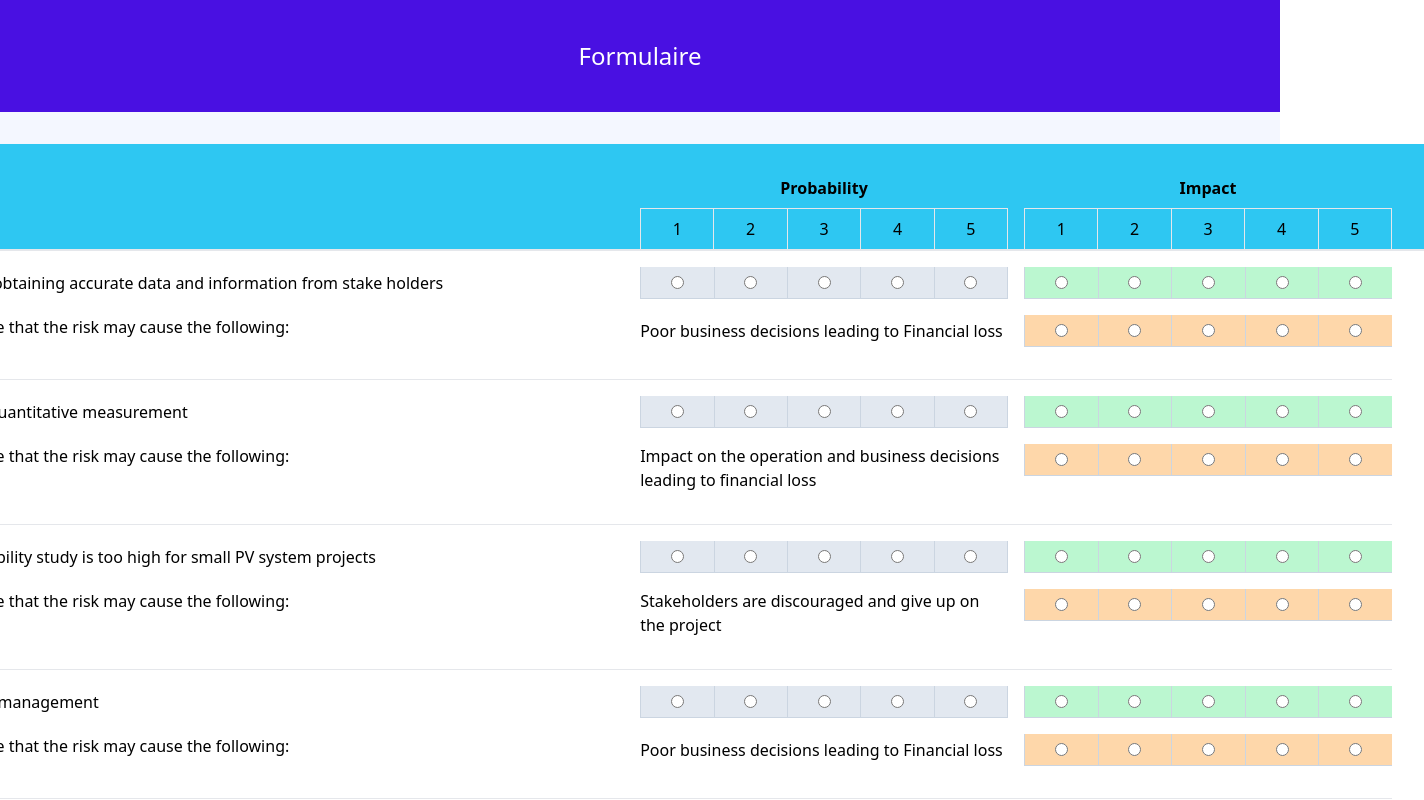
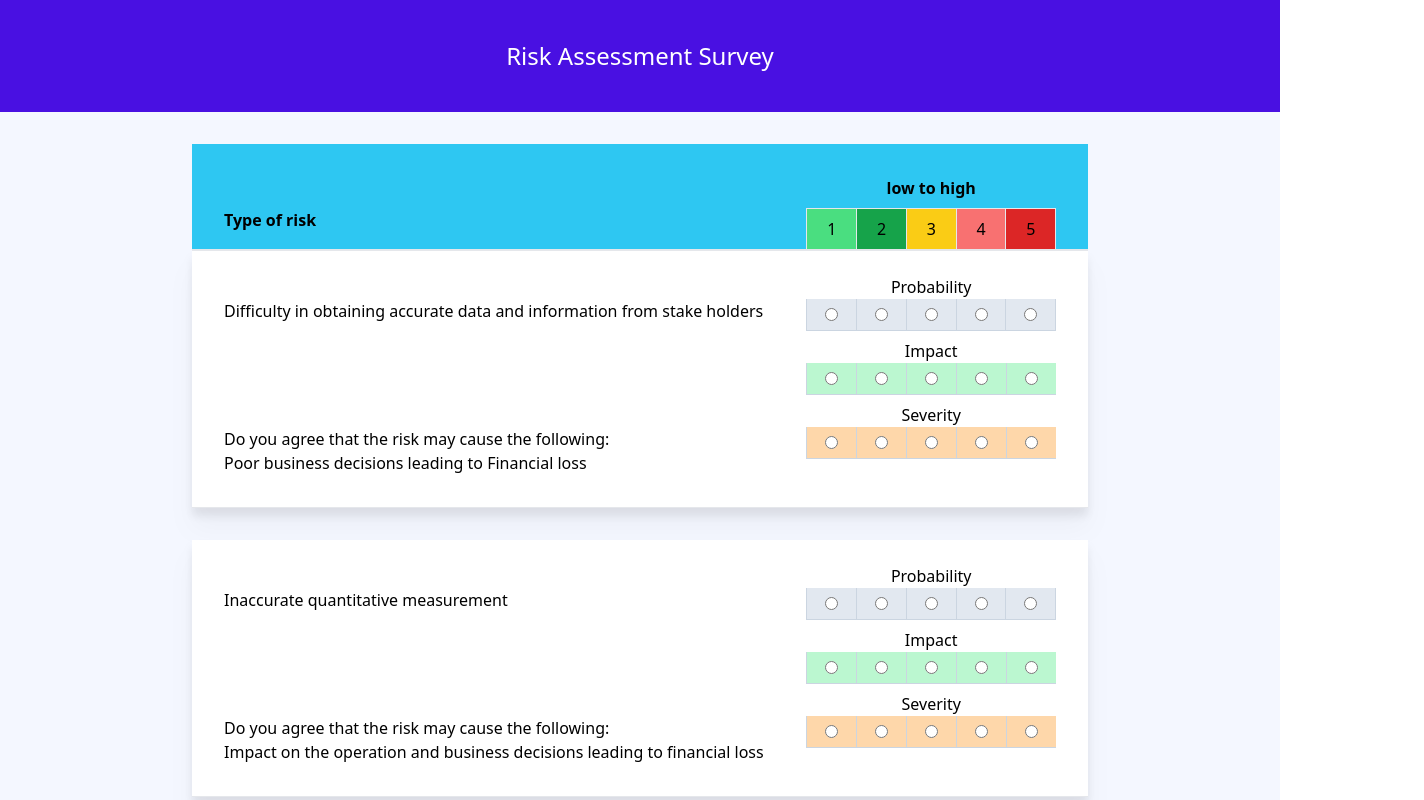
Before and after one commit to sandyr26/form-custom, a React (Vite) app: page / in a window 1280 px wide. Shown: the top 800 px of the page, 1424 px wide, since content can reach past the window. Built offline with nearby package versions, Linux system fonts and the light colour scheme.

Commit message:
updated style

```diff
--- a/src/components/atoms/RowData.jsx
+++ b/src/components/atoms/RowData.jsx
@@ -4,15 +4,20 @@ import data from "../../../data/data"
 export default function Row(props) {
 
   return (
-    <div className='px-8 pb-8'>
+    <div className=''>
         {
             data.map((item,index) =>
-                <div key={index} className='flex flex-col pb-8 border-b-[1px]'>
-                    <div className="flex gap-4 py-4">
-                        <div className='flex items-center w-[50%] h-8 pl-4'>
+                <div key={index} className='flex flex-col pb-8 px-8 pt-4 border-b-[1px] mb-8 bg-white drop-shadow-xl '>
+                    <div className="flex">
+                        <div className="w-[70%]">
+                            <div className="h-6 mt-2"></div>
+                            <div className='flex w-[100%] h-8'>
                                 {item.risk}
                             </div>
-                        <div className='flex h-8 w-[25%] justify-around border-slate-300 border-b-[1px]'>
+                        </div>
+                        <div className="flex flex-col w-[30%]">
+                            <div className="w-full h-6 mt-2 text-center">Probability</div>
+                            <div className='flex h-8 w-[100%] justify-around border-slate-300 border-b-[1px]'>
                                 <div className="flex justify-center w-full border-l-[1px] bg-slate-200 border-slate-300">
                                     <input onChange={(e) => props.handleChangeProbability(e, index)} name={`probability-${index}`} value="1" type="radio"/>
                                 </div>
@@ -29,7 +34,8 @@ export default function Row(props) {
                                     <input onChange={(e) => props.handleChangeProbability(e, index)} name={`probability-${index}`} value="5" type="radio"/>
                                 </div>
                             </div>
-                        <div className='flex h-8 w-[25%] justify-around border-slate-300 border-b-[1px]'>
+                            <div className="w-full h-6 mt-2 text-center">Impact</div>
+                            <div className='flex h-8 w-[100%] justify-around border-slate-300 border-b-[1px]'>
                                 <div className="flex justify-center w-full border-l-[1px] bg-green-200 border-slate-300">
                                     <input onChange={(e) => props.handleChangeImpact(e, index)} name={`impact-${index}`} value="1" type="radio"/>
                                 </div>
@@ -47,14 +53,23 @@ export default function Row(props) {
                                 </div>
                             </div>
                         </div>
-                    <div className="flex gap-4">
-                        <div className="w-[50%] pl-4 font-extralight">
+                    </div>
+                    <div className="flex">
+                        <div className="w-[70%]">
+                            <div className="font-extralight h-6 mt-2">
+                            </div>
+                            <div className='flex flex-col w-[100%]'>
+                                <div className="font-extralight h-6">
                                     Do you agree that the risk may cause the following:
                                 </div>
-                        <div className='flex items-center w-[25%]'>
+                                <div>
                                     {item.severity}
                                 </div>
-                        <div className='flex h-8 w-[25%] justify-around border-slate-300 border-b-[1px]'>
+                            </div>
+                        </div>
+                        <div className="w-[30%]">
+                            <div className="w-full text-center h-6 mt-2">Severity</div>
+                            <div className='flex h-8 w-[100%] justify-around border-slate-300 border-b-[1px]'>
                                 <div className="flex justify-center w-full border-l-[1px] bg-orange-200 border-slate-300">
                                     <input onChange={(e) => props.handleChangeSeverity(e, index)} name={`severity-${index}`} value="1" type="radio"/>
                                 </div>
@@ -73,6 +88,7 @@ export default function Row(props) {
                             </div>
                         </div>
                     </div>
+                </div>
             )
         }
     </div>
--- a/src/components/atoms/RowHeader.jsx
+++ b/src/components/atoms/RowHeader.jsx
@@ -2,27 +2,20 @@ import React from 'react'
 
 export default function RowHeader() {
   return (
-    <div className='sticky top-0 flex px-8 pt-8 bg-[#2ec7f2] border-b-2'>
-        <div className='px-4 w-[50%] font-semibold'>Risk</div>
-        <div className='flex w-[50%] flex-row gap-4'>
-            <div className='flex flex-col items-center w-[50%]'>
-                <div className='font-semibold pb-2'>Probability</div>
+    <div className='sticky top-0 flex px-8 pt-8 bg-[#2ec7f2] border-b-2 z-10'>
+        <div className='w-[70%] font-semibold'>
+            <div className='h-8'></div>
+            <div>Type of risk</div>
+        </div>
+        <div className='flex w-[30%] flex-row gap-4'>
+            <div className='flex flex-col items-center w-[100%]'>
+                <div className='h-8 font-semibold pb-2'>low to high</div>
                 <div className='flex w-full'>
-                    <span className='border-l-[1px] text-center py-2 border-t-[1px] w-full'>1</span>
-                    <span className='border-l-[1px] text-center py-2 border-t-[1px] w-full'>2</span>
-                    <span className='border-l-[1px] text-center py-2 border-t-[1px] w-full'>3</span>
-                    <span className='border-l-[1px] text-center py-2 border-t-[1px] w-full'>4</span>
-                    <span className='border-l-[1px] text-center py-2 border-t-[1px] border-r-[1px] w-full'>5</span>
-                </div>
-            </div>
-            <div className='flex flex-col items-center w-[50%]'>
-            <div className='font-semibold pb-2'>Impact</div>
-                <div className='flex w-full'>
-                    <span className='border-l-[1px] text-center py-2 border-t-[1px] w-full' >1</span>
-                    <span className='border-l-[1px] text-center py-2 border-t-[1px] w-full' >2</span>
-                    <span className='border-l-[1px] text-center py-2 border-t-[1px] w-full' >3</span>
-                    <span className='border-l-[1px] text-center py-2 border-t-[1px] w-full' >4</span>
-                    <span className='border-l-[1px] text-center py-2 border-t-[1px] border-r-[1px] w-full' >5</span>
+                    <span className='border-l-[1px] text-center py-2 border-t-[1px] w-full bg-green-400'>1</span>
+                    <span className='border-l-[1px] text-center py-2 border-t-[1px] w-full bg-green-600'>2</span>
+                    <span className='border-l-[1px] text-center py-2 border-t-[1px] w-full bg-yellow-400'>3</span>
+                    <span className='border-l-[1px] text-center py-2 border-t-[1px] w-full bg-red-400'>4</span>
+                    <span className='border-l-[1px] text-center py-2 border-t-[1px] border-r-[1px] w-full bg-red-600'>5</span>
                 </div>
             </div>
         </div>
--- a/src/components/molecules/NavBar.jsx
+++ b/src/components/molecules/NavBar.jsx
@@ -4,7 +4,7 @@ export default function NavBar() {
   return (
     <div className= 'w-full h-28 bg-[#4910e2]'>
         <div className='flex justify-center items-center h-full'>
-            <div className='h-full flex justify-center items-center text-2xl text-white'>Formulaire </div>
+            <div className='h-full flex justify-center items-center text-2xl text-white'>Risk Assessment Survey</div>
         </div>
     </div>
   )
--- a/src/components/molecules/Table.jsx
+++ b/src/components/molecules/Table.jsx
@@ -5,7 +5,7 @@ import RowHeader from '../atoms/RowHeader'
 export default function Table(props) {
 
   return (
-    <div className='bg-white flex flex-col w-[98rem] my-8 drop-shadow-xl '>
+    <div className='flex flex-col w-[56rem] my-8 '>
         <RowHeader/>
         <Row  handleChangeProbability={props.handleChangeProbability} handleChangeImpact={props.handleChangeImpact} handleChangeSeverity={props.handleChangeSeverity}/>
     </div>
```
Lines whose indentation alone changed are shown as unchanged.
